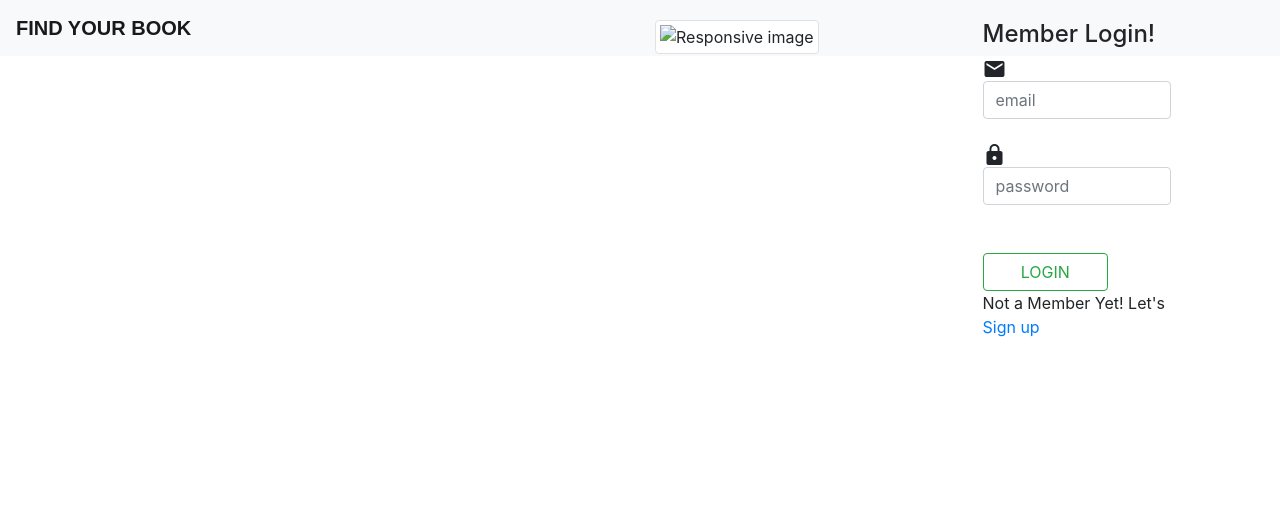
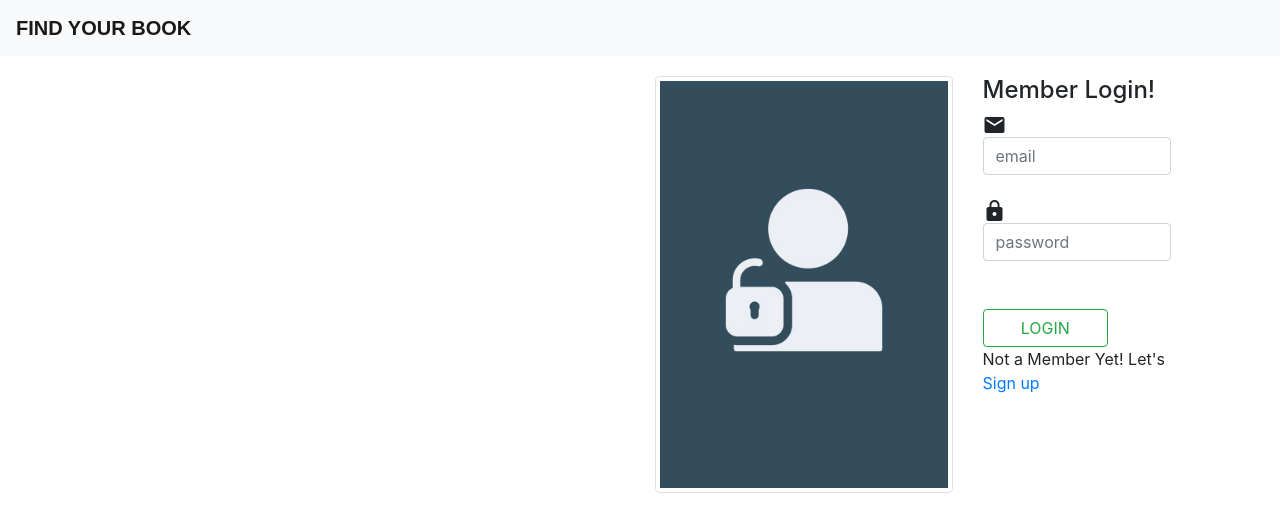
Before and after one commit to sahiltgi/Find-Your-Book, a website: page public/views/login.html in a window 1280 px wide. Drawn offline with nearby package versions, Linux system fonts and the light colour scheme.

Commit message:
adding image reference

```diff
--- a/public/styles/login.css
+++ b/public/styles/login.css
@@ -14,7 +14,7 @@ html {
   background-repeat: no-repeat;
   background-size: cover;
 }
-.navbar {
+/* .navbar {
   overflow: hidden;
   position: absolute;
   width: 100%;
@@ -22,4 +22,4 @@ html {
 .btn-outline-success {
   position: relative;
   z-index: 1;
-}
+} */
--- a/public/views/login.html
+++ b/public/views/login.html
@@ -33,7 +33,7 @@
         <div class="col-md-6"></div>
         <div class="medium mt-0 col-md-3">
           <img
-            src="./assets/login.jpg"
+            src="../assets/login.jpg"
             class="img-fluid img-thumbnail"
             alt="Responsive image"
           />
```
